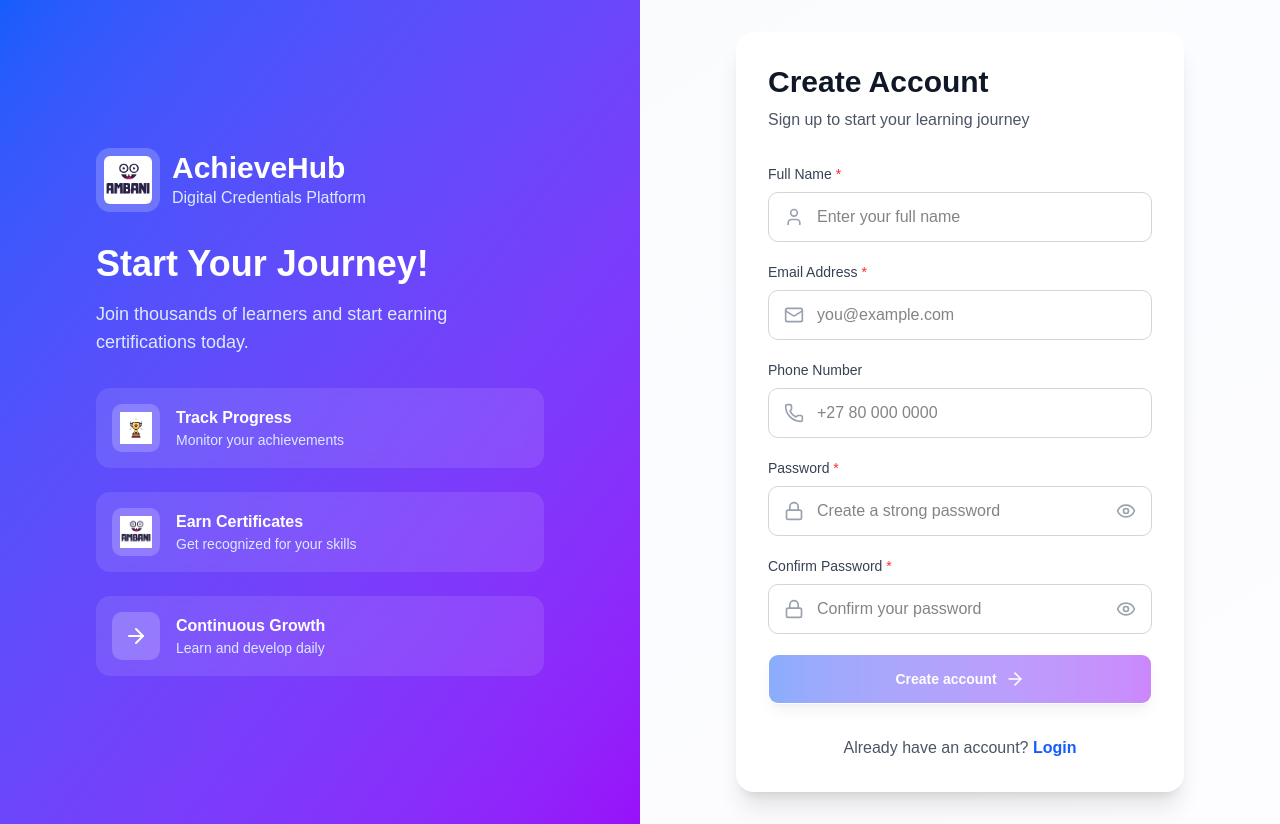
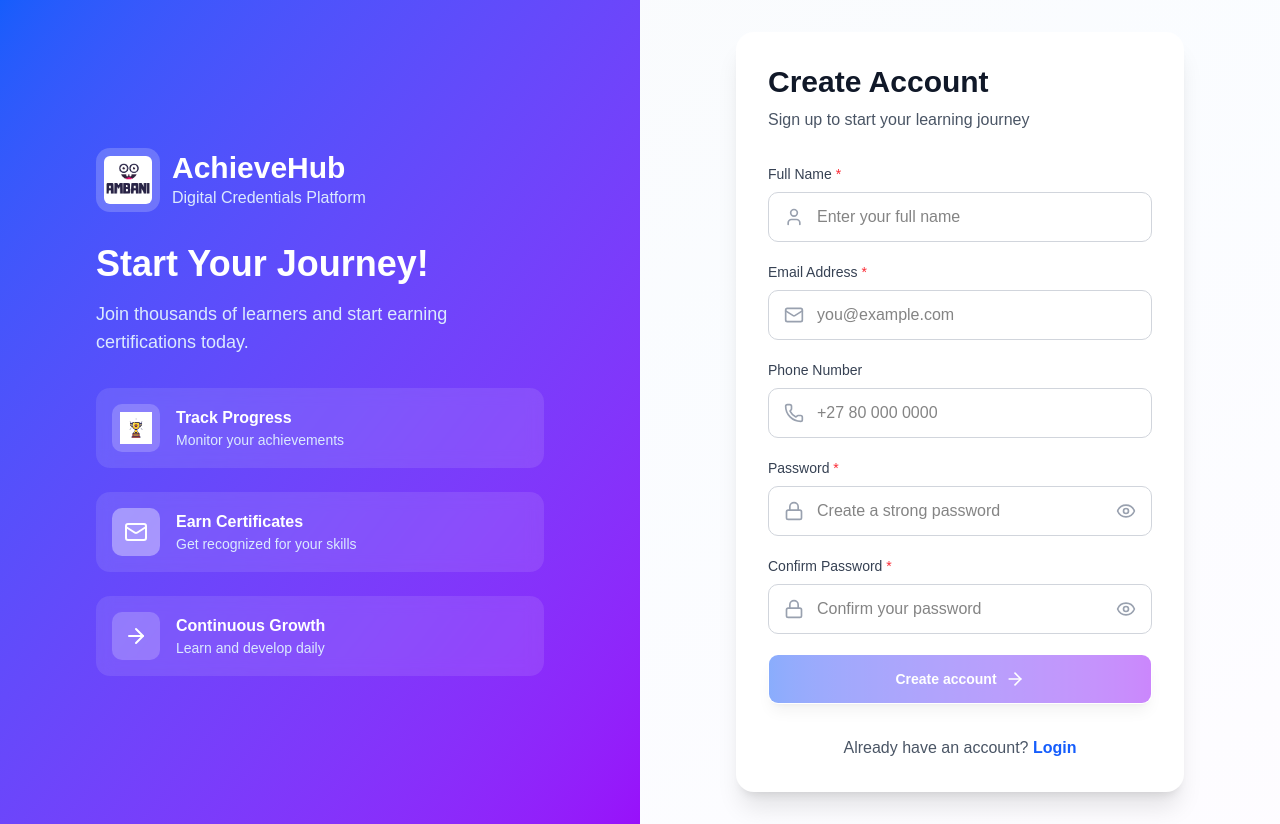
Before and after one commit to Ruthy2170/Certificate-dashboard, a React (Vite) app: page /signup in a window 1280 px wide. Built offline with nearby package versions, Linux system fonts and the light colour scheme; no server answers.

Commit message:
fix: replace logo image with Mail icon in SignUpPage for improved design

```diff
--- a/src/app/pages/SignUpPage.tsx
+++ b/src/app/pages/SignUpPage.tsx
@@ -124,11 +124,9 @@ export default function SignUpPage() {
 
                         <div className="flex items-center gap-4 rounded-xl bg-white/10 p-4 backdrop-blur-sm">
                             <div className="flex size-12 items-center justify-center rounded-lg bg-white/20">
-                                <img
-                                    src="/ambani-logo.png"
-                                    alt="Logo"
-                                    className="size-8"
-                                />
+                                <div className="flex size-12 items-center justify-center rounded-lg bg-white/20">
+                                    <Mail className="size-6 text-white" />
+                                </div>
                             </div>
                             <div>
                                 <p className="font-semibold text-white">
```
